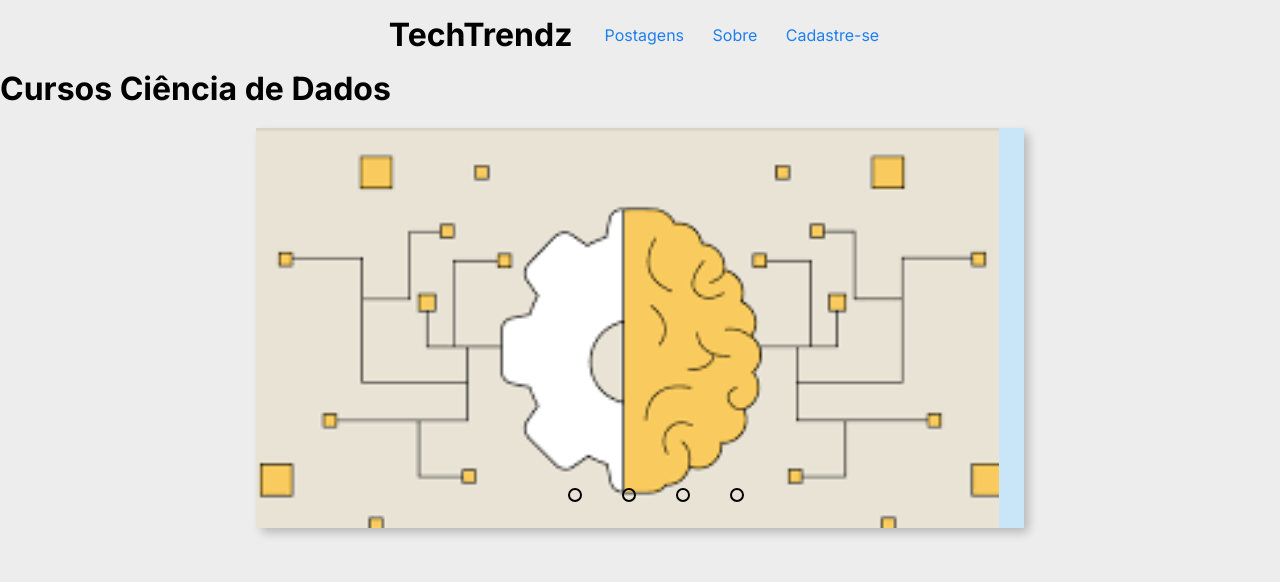
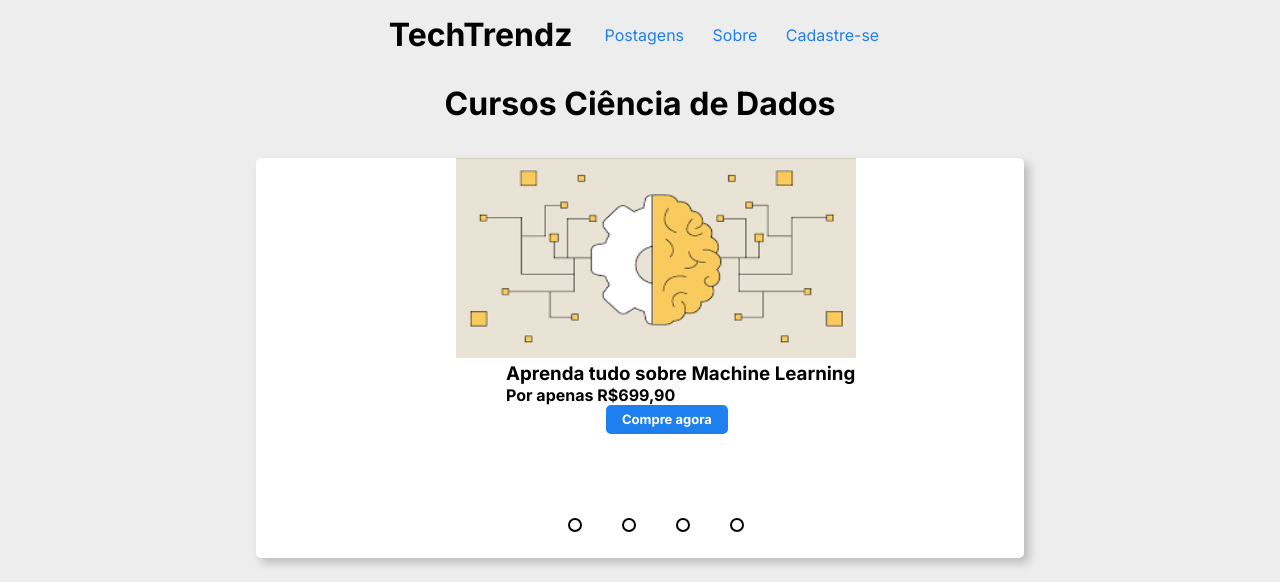
Before and after one commit to Phads/Projeto-WEB1-2024, a plain HTML site: page cienciaDados.html in a window 1280 px wide. Shown: the top 582 px of the page. Drawn offline with Linux system fonts and the light colour scheme.

Commit message:
Alterações na tela Cursos Ciencia de Dados

```diff
--- a/JavaScript/scriptCienciaDados.js
+++ b/JavaScript/scriptCienciaDados.js
@@ -3,7 +3,7 @@ document.getElementById("radio1").checked = true;
 
 setInterval(function() {
     proximaImagem();
-}, 5000)
+}, 8000)
 
 function proximaImagem() {
     count++;
--- a/cienciaDados.html
+++ b/cienciaDados.html
@@ -24,7 +24,7 @@
         </div>
     </div>
     <!--Fim do cabeçalho-->
-    <h1>Cursos Ciência de Dados</h1>
+    <h1 class="subtitulo">Cursos Ciência de Dados</h1>
 <div class="seçãoPrincipal">
     <div class="slider">
         <div class="slides">
@@ -38,15 +38,43 @@
             <!--Imagens slides-->
             <div class="slide first">
                 <img src="img/machineLearning.png" alt="imagem1">
+                <div class="texto">
+                    <h3>Aprenda tudo sobre Machine Learning</h3>
+                    <h4>Por apenas R$699,90</h4>
+                </div>
+                <div class="link-compra">
+                    <a href="">Compre agora</a>
+                </div>
             </div>
             <div class="slide">
                 <img src="img/analisedados.jfif" alt="imagem2">
+                <div class="texto">
+                    <h3>Formação Analista de Dados</h3>
+                    <h4>Por apenas R$599,90</h4>
+                </div>
+                <div class="link-compra">
+                    <a href="">Compre agora</a>
+                </div>
             </div>
             <div class="slide">
                 <img src="img/powerBi.png" alt="imagem3">
+                <div class="texto">
+                    <h3>PowerBI do básico ao avançado</h3>
+                    <h4>Por apenas R$399,90</h4>
+                </div>
+                <div class="link-compra">
+                    <a href="">Compre agora</a>
+                </div>
             </div>
             <div class="slide-dados">
                 <img src="img/ciencia de dados.jfif" alt="imagem4">
+                <div class="texto">
+                    <h3>Formação Cientista de Dados</h3>
+                    <h4>Por apenas R$599,90</h4>
+                </div>
+                <div class="link-compra">
+                    <a href="">Compre agora</a>
+                </div>
             </div>
             <!--Fim slides Imagens-->
 
--- a/css/cienciaDados.css
+++ b/css/cienciaDados.css
@@ -1,3 +1,14 @@
+.subtitulo{
+    width: 100%;
+    margin-top: 0;
+    gap: 20px;
+    padding: 15px;
+    text-align: center;
+    display: flex;
+    justify-content: center;
+    align-items: center;
+}
+
 .seçãoPrincipal{
     width: 60%;
     margin: 20px auto;
@@ -30,15 +41,19 @@
     width: 25%;
     position: relative;
     transition: 2s;
+    justify-content: center;
 }
 
 .slide img {
-    width: 800px;
+    width: 400px;
+    height: 200px;
+    margin-left: 200px;
 }
 
 .slide-dados img {
     width: 300px;
     width: 250px;
+    margin-left: 250px;
 
 }
 .manual-navigation{
@@ -104,3 +119,27 @@
 #radio1:checked ~ .navigation-auto .auto-btn1{
     background-color: black;
 }
+
+.link-compra a{
+    text-decoration: none;
+    font-weight: 700;
+    font-size: small;
+    color: white;
+    display: inline-block;
+    background-color: #1e7fee;
+    padding: 0.4rem 1rem;
+    border-radius: 5px;
+    cursor: pointer;
+}
+
+.link-compra{
+    margin-left: 350px;
+}
+
+.link-compra a:hover{
+    background-color: #1232c5;
+}
+
+.texto {
+    margin-left: 250px;
+}
```
